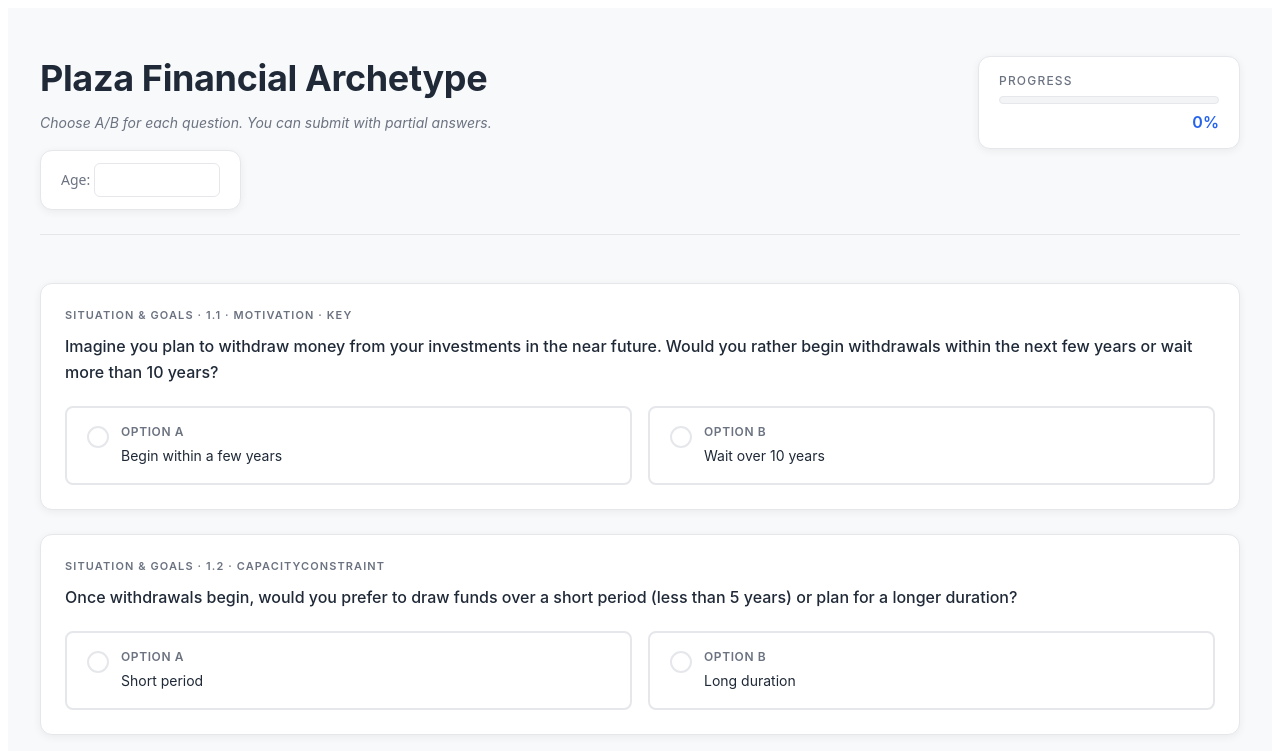
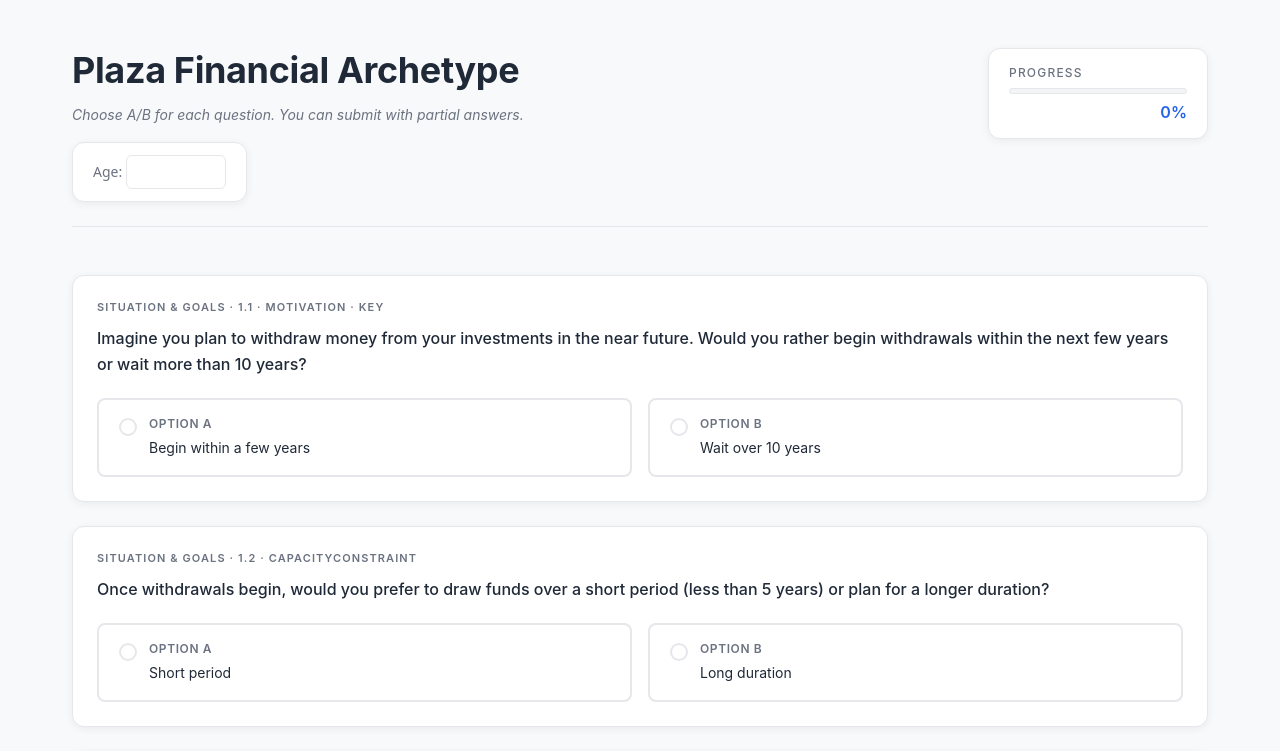
Before and after one commit to schwifty-io/plaza-archetype, a React (Vite) app: page / in a window 1280 px wide. Shown: the top 751 px of the page. Built offline with nearby package versions, Linux system fonts and the light colour scheme.

Commit message:
Enhance CSS with animations and custom scrollbar
Added custom styles including keyframes for shimmer and fadeIn animations, smooth scrolling, and custom scrollbar styles.

```diff
--- a/src/index.css
+++ b/src/index.css
@@ -1,3 +1,57 @@
 @tailwind base;
 @tailwind components;
 @tailwind utilities;
+
+
+* {
+  box-sizing: border-box;
+}
+
+@keyframes shimmer {
+  0% {
+    transform: translateX(-100%);
+  }
+  100% {
+    transform: translateX(100%);
+  }
+}
+
+@keyframes fadeIn {
+  from {
+    opacity: 0;
+    transform: translateY(20px);
+  }
+  to {
+    opacity: 1;
+    transform: translateY(0);
+  }
+}
+
+body {
+  margin: 0;
+  -webkit-font-smoothing: antialiased;
+  -moz-osx-font-smoothing: grayscale;
+}
+
+/* Smooth scrolling */
+html {
+  scroll-behavior: smooth;
+}
+
+/* Custom scrollbar - professional style */
+::-webkit-scrollbar {
+  width: 8px;
+}
+
+::-webkit-scrollbar-track {
+  background: #F8F9FA;
+}
+
+::-webkit-scrollbar-thumb {
+  background: #CBD5E1;
+  border-radius: 4px;
+}
+
+::-webkit-scrollbar-thumb:hover {
+  background: #94A3B8;
+}
```
